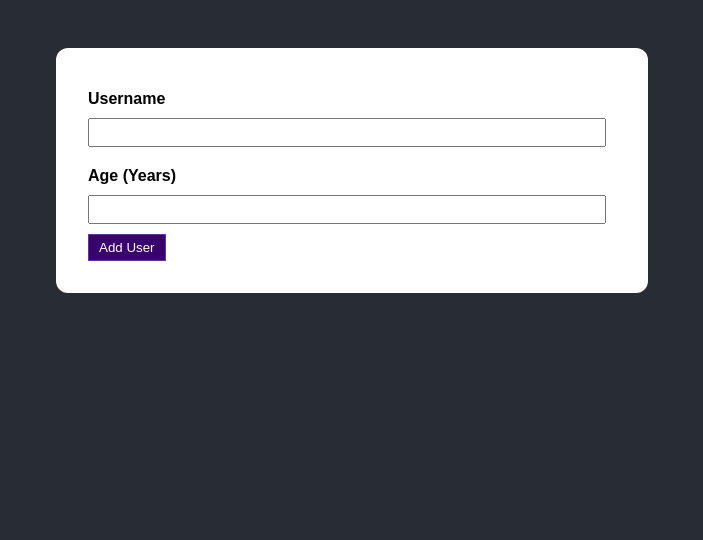
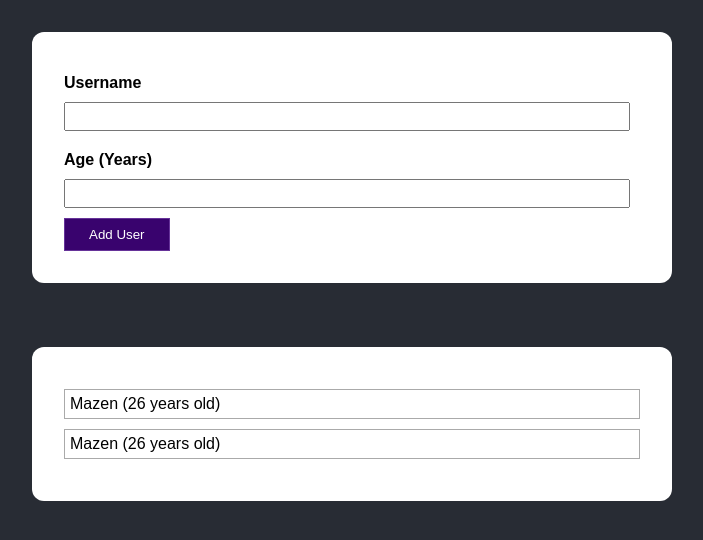
Before and after one commit to mazenadel19/React-Where-Are-The-Turtles, a React (Create React App) app: page / in a window 1280 px wide. Shown: the top 540 px of the page, without its empty margins (288-991 px from the left). Built offline with nearby package versions, Linux system fonts and the light colour scheme.

Commit message:
add useritem design

```diff
--- a/src/App.css
+++ b/src/App.css
@@ -2,5 +2,4 @@
 	display: flex;
 	flex-direction: column;
 	align-items: center;
-	padding: 3rem;
 }
--- a/src/App.js
+++ b/src/App.js
@@ -1,10 +1,13 @@
 import './App.css';
 import UserForm from './components/NewUser/UserForm';
+import UsersList from './components/Users/UsersList/UsersList';
 
 function App() {
 	return (
 		<div className='App'>
 			<UserForm />
+
+			<UsersList />
 		</div>
 	);
 }
--- a/src/components/Card/Card.module.css
+++ b/src/components/Card/Card.module.css
@@ -3,4 +3,5 @@
 	background-color: white;
 	padding: 2rem;
 	border-radius: 12px;
+	margin: 2rem 0;
 }
--- a/src/components/NewUser/UserForm.module.css
+++ b/src/components/NewUser/UserForm.module.css
@@ -17,6 +17,6 @@
 	background-color: rgb(57, 3, 110);
 	color: white;
 	border: 1px solid rebeccapurple;
-	padding: 5px 10px;
+	padding: 0.5rem 1.5rem;
 	cursor: pointer;
 }
--- /dev/null
+++ b/src/components/Users/UserItem/UserItem.jsx
@@ -0,0 +1,18 @@
+import React from 'react';
+import styles from './UserItem.module.css';
+
+const UserItem = ({ users }) => {
+
+    const renderedlist = users.map((user) => (
+			<div key={user.id}>
+				<div className={styles.user}>
+					{user.name} {`(${user.age} years old)`}
+				</div>
+			</div>
+		));
+
+
+	return <div>{renderedlist}</div>;
+};
+
+export default UserItem;
--- /dev/null
+++ b/src/components/Users/UserItem/UserItem.module.css
@@ -0,0 +1,5 @@
+.user {
+	border: 1px solid #aaa;
+	padding: 5px;
+	margin: 10px 0;
+}
--- /dev/null
+++ b/src/components/Users/UsersList/UsersList.jsx
@@ -0,0 +1,19 @@
+import React from 'react';
+import Card from '../../Card/Card';
+import UserItem from '../UserItem/UserItem';
+// import styles from './UsersList.module.css';
+
+const UsersList = () => {
+	const users = [
+		{ name: 'Mazen', age: 26, id: 1 },
+		{ name: 'Mazen', age: 26, id: 2 },
+	];
+
+	return (
+		<Card>
+			<UserItem users={users} />
+		</Card>
+	);
+};
+
+export default UsersList;
```
Also changed, not shown: src/components/Users/UsersList/UsersList.module.css (added).
